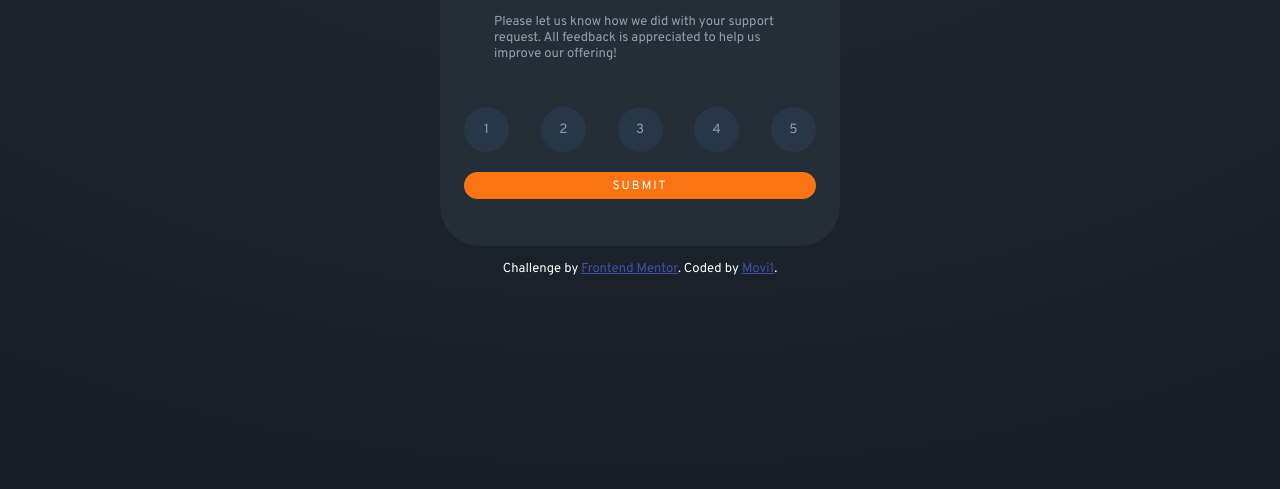
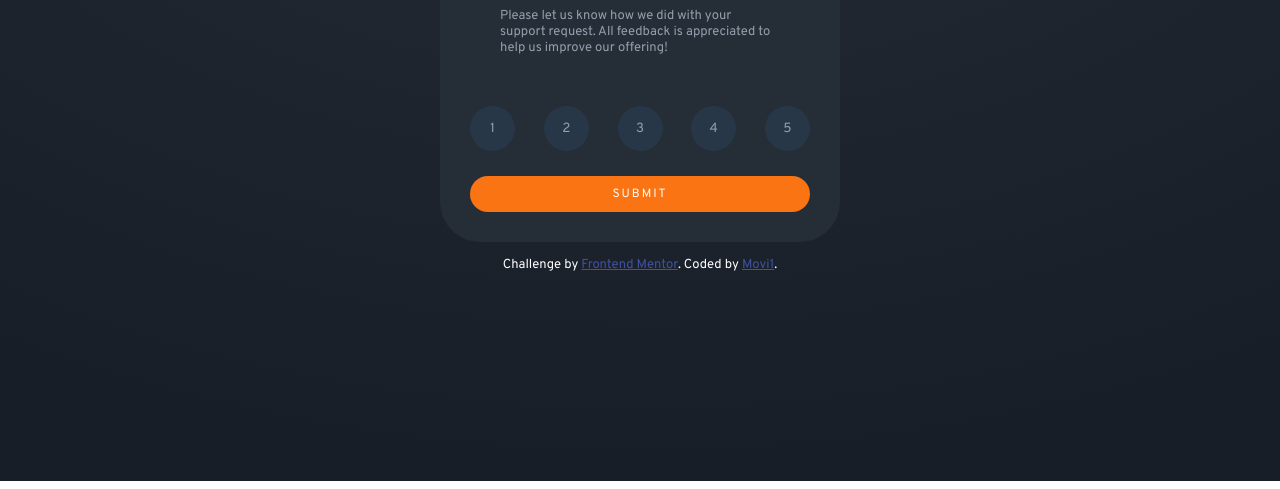
Before and after one commit to movi1/Interactive-rating-component-main, a plain HTML site: page index.html in a window 1280 px wide. Shown: the part 359-848 px from the top of the page. Drawn offline with Linux system fonts and the light colour scheme.

Commit message:
add form tag

```diff
--- a/index.css
+++ b/index.css
@@ -16,7 +16,7 @@ body {
   background: radial-gradient( 98.96% 98.96% at 50% 0%, hsl(213, 19%, 18%) 0%, #181e27 100% );
   display: flex;
   flex-direction: column;
-  margin: 1.5rem;
+  margin: 20px;
   align-items: center;
   justify-content: center;
   min-height: 100vh;
@@ -29,7 +29,7 @@ button {
 .thanks {
   background-color: hsl(213, 19%, 18%);
   max-width: 400px;
-  padding: 2rem 1.5rem;
+  padding: 30px 30px;
   border-radius: 40px;
 }
 .container img {
@@ -54,8 +54,9 @@ button {
 .btn {
   height: 45px;
   width: 45px;
-  border-radius: 30px;
-  margin-bottom: 20px;
+  border-radius: 25px;
+  margin-bottom: 25px;
+  margin-top: 5px;
   border: 0;
   background-color: #283747;
   color: hsl(217, 12%, 63%);
@@ -63,7 +64,7 @@ button {
   transition: 0.3sec;
 }
 .active {
-  background-color: #9b9b9b;
+  background-color:  hsl(217, 12%, 63%);
 }
 
 .container ul li button:hover {
@@ -73,14 +74,14 @@ button {
   background-color: hsl(25, 97%, 53%);
   width: 100%;
   height: 15%;
-  border-radius: 40px;
+  border-radius: 30px;
   border: 0;
-  padding-top: 6px;
-  padding-bottom: 5px;
+  padding-top: 10px;
+  padding-bottom: 10px;
   font-size: 12px;
   color: white;
   letter-spacing: 2px;
-  margin-bottom: 15px;
+  /* margin-bottom: 0px; */
 }
  .btn-submit:hover {
   background-color: #fff;
--- a/index.html
+++ b/index.html
@@ -18,7 +18,9 @@
 <body>
 
   <!-- Rating state start -->
+
   <div class="container" id="top">
+
     <img src="./images/icon-star.svg" alt="">
 
     <h1>How did we do?</h1>
@@ -26,17 +28,22 @@
     <p>Please let us know how we did with your support request. All feedback is appreciated
       to help us improve our offering!
     </p>
+    <form action="#" id="myForm">
     <ul>
-      <li><button onclick="myFunction(1)" class="btn">1</button></li>
-      <li><button onclick="myFunction(2)" class="btn">2</button></li>
-      <li><button onclick="myFunction(3)" class="btn">3</button></li>
-      <li><button onclick="myFunction(4)" class="btn">4</button></li>
-      <li><button onclick="myFunction(5)" class="btn">5</button></li>
+      <li><button onclick="myFunction(1)" class="btn" id="btn1">1</button></li>
+      <li><button onclick="myFunction(2)" class="btn" id="btn2">2</button></li>
+      <li><button onclick="myFunction(3)" class="btn" id="btn3">3</button></li>
+      <li><button onclick="myFunction(4)" class="btn" id="btn4">4</button></li>
+      <li><button onclick="myFunction(5)" class="btn" id="btn5">5</button></li>
 
     </ul>
 
+
+
     <button class="btn-submit" id="submit">SUBMIT</button>
+  </form>
   </div>
+
 
 
 
--- a/index.js
+++ b/index.js
@@ -3,23 +3,39 @@
 // const thanksContainer = document.querySelector(".thanks")
 
 // getElementById method, you can only select an element by its ID
-const container = document.getElementById("top")
-const thanksContainer = document.getElementById("bottom")
+const container = document.getElementById("top");
+const thanksContainer = document.getElementById("bottom");
 const submitButton = document.getElementById("submit");
-const rating = document.getElementById("rating")
+const rating = document.getElementById("rating");
 
-
+//for loop that goes through each btn by class and put "active" class on button that was clicked
+var btns = document.getElementsByClassName("btn");
+for (var i = 0; i < btns.length; i++) {
+  btns[i].addEventListener("click", function () {
+    var current = document.getElementsByClassName("active");
+    if (current.length > 0) {
+      current[0].className = current[0].className.replace(" active", "");
+    }
+    this.className += " active";
+  });
+};
 
 
 // An event listener is a procedure in JavaScript that waits for an event to occur
-submitButton.addEventListener("click", () => {
-    thanksContainer.classList.remove("hidden")
-    container.style.display = ("none")
-})
+submitButton.addEventListener("click", (e) => {
+  //stopping the form from submitting (stops default form behaviour)
+  e.preventDefault();
+
+  thanksContainer.classList.remove("hidden");
+  container.style.display = "none";
+});
+
 function myFunction(num) {
-    console.log(num)
-    rating.textContent = "You selected " + num + " out of 5"
-  }
+
+  console.log(num);
+  rating.textContent = "You selected " + num + " out of 5";
+
+}
 
 // function myFunction1() {
 //     console.log(1)
```
